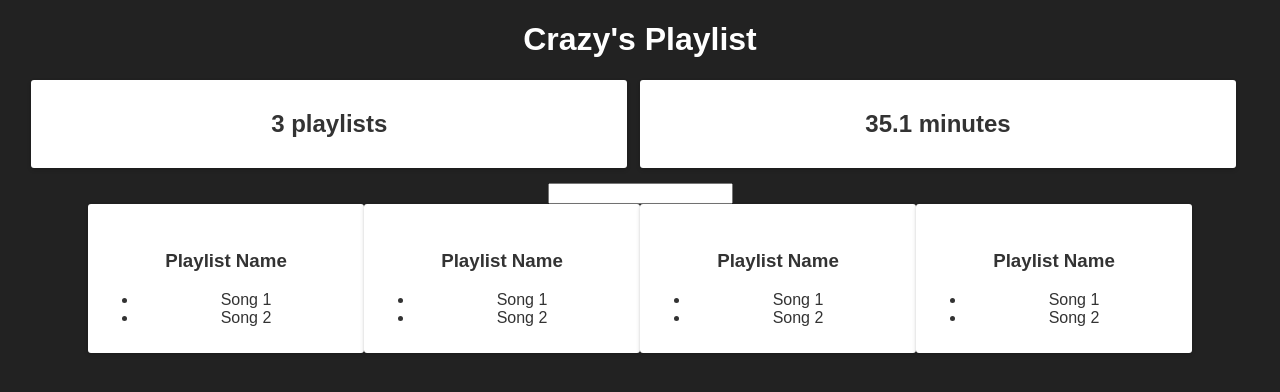
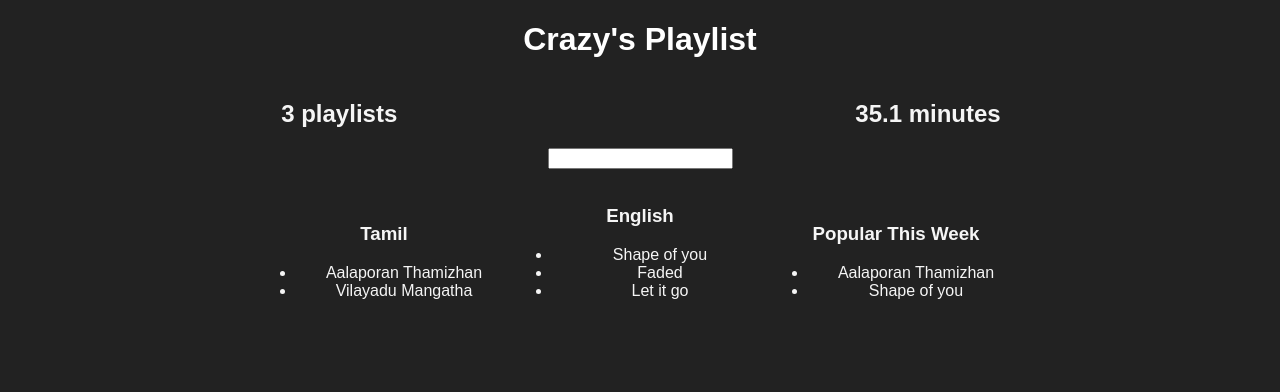
Before and after one commit to sriram10/react-playlists-prototype, a React (Create React App) app: page / in a window 1280 px wide. Shown: the top 392 px of the page. Built offline with nearby package versions, Linux system fonts and the light colour scheme.

Commit message:
populated playlists using dummy data

```diff
--- a/src/App.css
+++ b/src/App.css
@@ -1,11 +1,3 @@
 .App {
   text-align: center;
 }
-
-.App .component {
-  background-color: #fff;
-  border-radius: 3px;
-  margin-bottom: 15px;
-  padding: 10px;
-  box-shadow: 0 0 2px rgba(0,0,0,.1), 0 2px 4px rgba(0,0,0,.15);
-}
--- a/src/App.js
+++ b/src/App.js
@@ -2,7 +2,7 @@ import React, { Component } from 'react';
 import './App.css';
 
 let appTitleColor = '#fff';
-let defaultTextColor = '#333';
+let defaultTextColor = '#f5f5f5';
 let defaultStyles = {
   color: defaultTextColor
 };
@@ -34,7 +34,7 @@ let fakeServerData = {
 class PlaylistCounter extends Component {
   render() {
     return (
-      <div className="component" style={{...defaultStyles, display: 'inline-block', width: '45%', marginRight: '1%'}}>
+      <div style={{...defaultStyles, display: 'inline-block', width: '45%', marginRight: '1%'}}>
         <h2>{this.props.playlists.length} playlists</h2>
       </div>
     );
@@ -59,7 +59,7 @@ class HoursCounter extends Component {
     }
 
     return (
-      <div className="component" style={{...defaultStyles, display: 'inline-block', width: '45%', marginRight: '1%'}}>
+      <div style={{...defaultStyles, display: 'inline-block', width: '45%', marginRight: '1%'}}>
         <h2>{totalDuration.toFixed(1)} {durationText}</h2>
       </div>
     );
@@ -79,13 +79,15 @@ class Filter extends Component {
 
 class Playlist extends Component {
   render() {
+    let playlist = this.props.playlist;
     return (
-      <div className='component' style={{...defaultStyles, width: '20%', display: 'inline-block'}}>
+      <div style={{...defaultStyles, width: '20%', display: 'inline-block'}}>
         <img />
-        <h3>Playlist Name</h3>
+        <h3>{playlist.name}</h3>
         <ul>
-          <li>Song 1</li>
-          <li>Song 2</li>
+          {playlist.songs.map(song =>
+            <li>{song.name}</li>
+          )}
         </ul>
       </div>
     );
@@ -113,10 +115,9 @@ class App extends Component {
             <PlaylistCounter playlists={this.state.serverData.user.playlists}/>
             <HoursCounter playlists={this.state.serverData.user.playlists}/>
             <Filter/>
-            <Playlist/>
-            <Playlist/>
-            <Playlist/>
-            <Playlist/>
+            {this.state.serverData.user.playlists.map(playlist =>
+              <Playlist playlist={playlist}/>
+            )}
           </div> : <h1 style={{color: appTitleColor}}>Getting ready...</h1>
         }
       </div>
```
